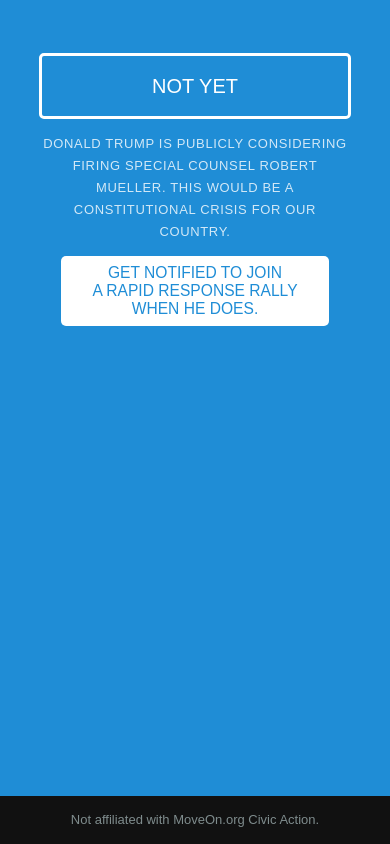
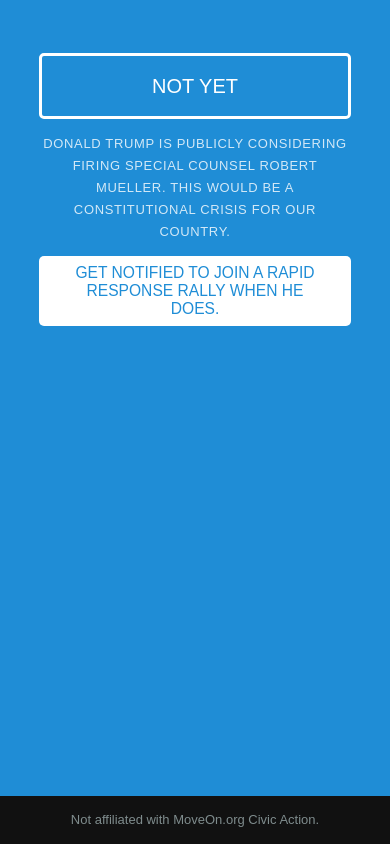
Before and after one commit to rikbrown/hastrumpfiredmuelleryet.com, a plain HTML site: page public_html/index.html in a window 390 px wide. Drawn offline with nearby package versions, Linux system fonts and the light colour scheme.

Commit message:
Make button responsive

```diff
--- a/public_html/index.html
+++ b/public_html/index.html
@@ -22,11 +22,10 @@
             Donald Trump is publicly considering firing Special Counsel Robert Mueller. This would be a
             constitutional crisis for our country.
         </p>
-        <p>
-            <a href="https://act.moveon.org/event/mueller-firing-rapid-response-events/search/" class="pure-button pure-button-primary">Get notified to join<br>
-            	a rapid response rally<br>
-            	when he does.</a>
-        </p>
+        <div class="rally">
+            <a href="https://act.moveon.org/event/mueller-firing-rapid-response-events/search/" class="rally pure-button pure-button-primary">Get notified to join a rapid
+            response rally when he does.</a>
+        </div>
     </div>
 </div>
 
--- a/public_html/style.css
+++ b/public_html/style.css
@@ -55,6 +55,8 @@
     color: #1f8dd6;
     border-radius: 5px;
     font-size: 120%;
+    white-space: normal;
+    max-width:415px;
 }
 
 
```
